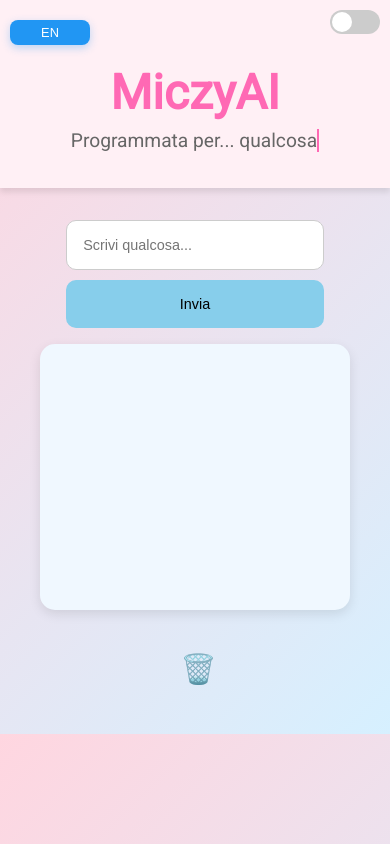
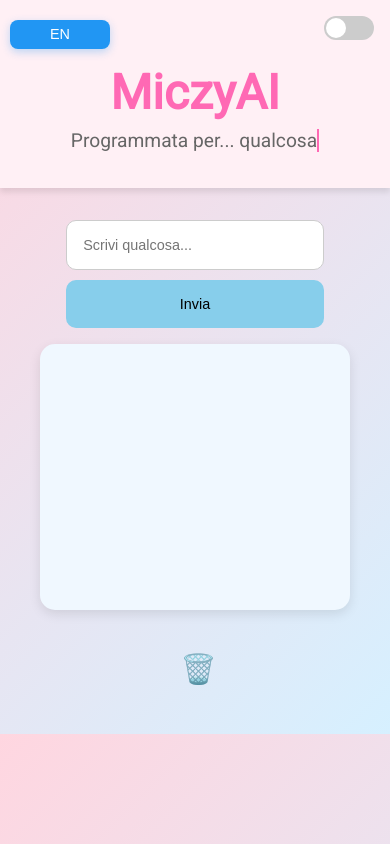
Before and after one commit to xXprogtXx1/miczyAI, a plain HTML site: page index.html in a window 390 px wide. Drawn offline with nearby package versions, Linux system fonts and the light colour scheme.

Commit message:
Update style.css

```diff
--- a/style.css
+++ b/style.css
@@ -373,15 +373,6 @@ body.dark-mode #langBtn:hover {
 
 @media (max-width: 600px) {
   #langBtn {
-    top: 10px;
-    left: 10px;
-    font-size: 0.8rem;
-    padding: 0.3rem 0.6rem;
-    max-width: 80px;
-  }
-
-  .switch {
-    top: 10px;
-    right: 10px;
+    top: 6px;
   }
 }
```
